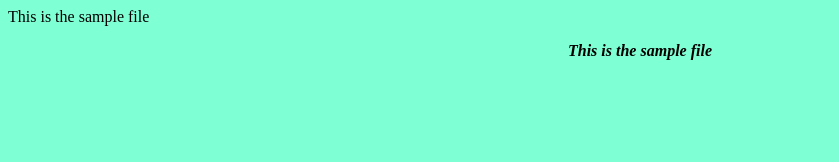
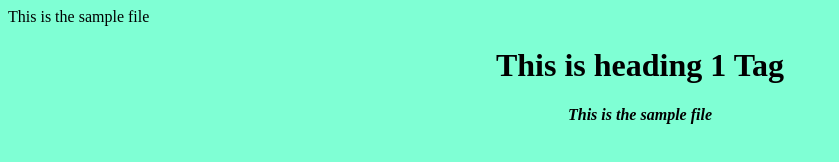
Before and after one commit to harshanp2003/Sample, a plain HTML site: page index.html in a window 1280 px wide. Shown: the whole page, without its empty margins (0-839 px from the left). Drawn offline with Linux system fonts and the light colour scheme.

Commit message:
Added h1 tag

```diff
--- a/index.html
+++ b/index.html
@@ -10,6 +10,7 @@
    </style>
     </head>
     <center>
+        <h1>This is heading 1 Tag</h1>
         <p style="font-weight: 700;"><i>This is the sample file</i></p>
 
 
```
